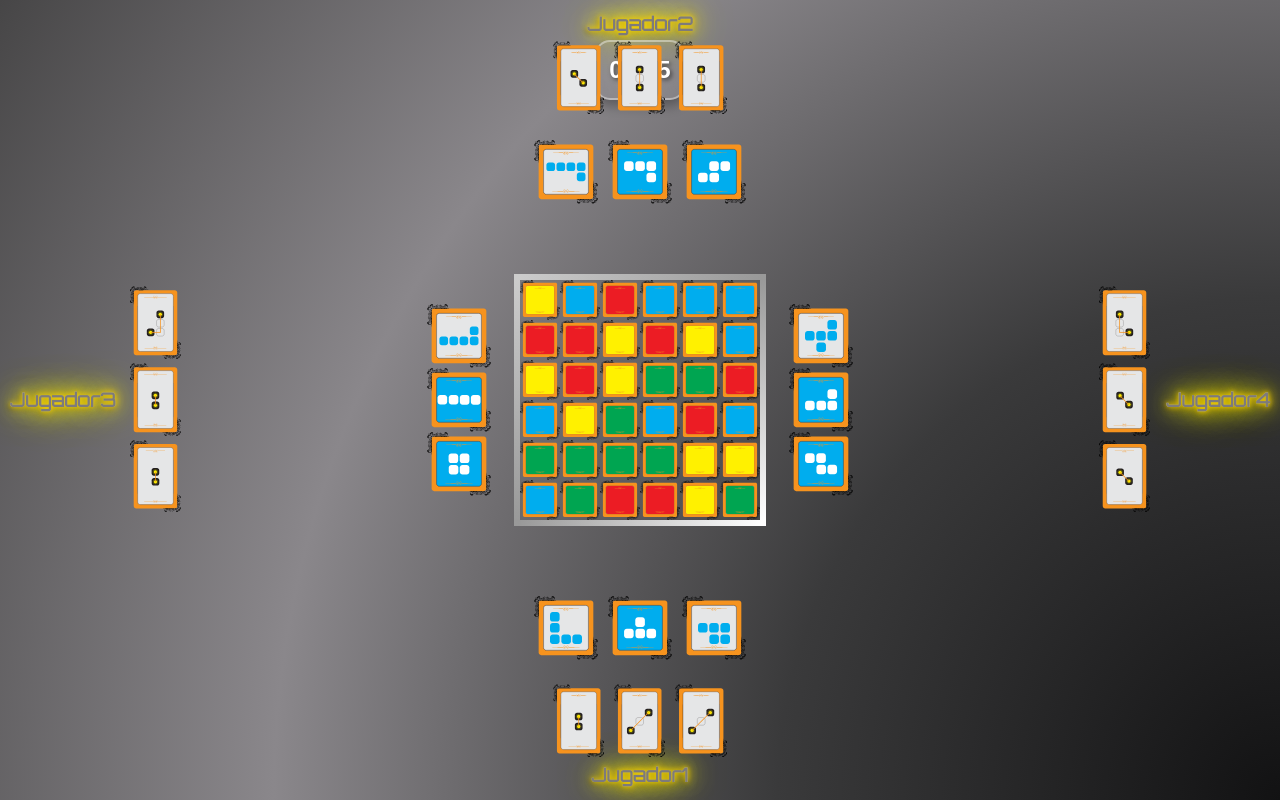
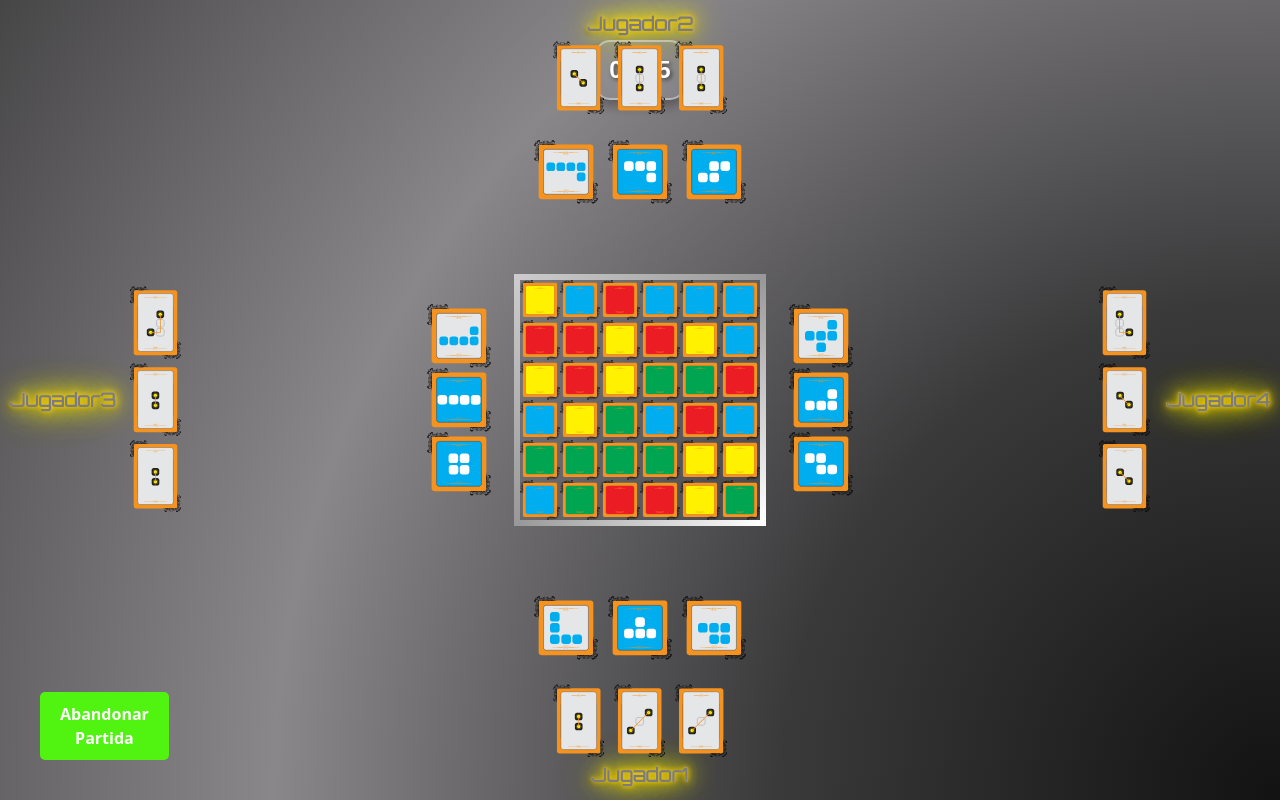
Before and after one commit to HoodedHackers/Frontend, a React (Vite) app: page /Partida/1 in a window 1280 px wide. Built offline with nearby package versions, Linux system fonts and the light colour scheme; no server answers.

Commit message:
Boton de Abandonar Partida Incorporado

```diff
--- a/src/components/Partida/Partida.css
+++ b/src/components/Partida/Partida.css
@@ -67,6 +67,13 @@
   padding-right: 10px; /* Padding de 10 píxeles en el borde izquierdo */
 }
 
+.abandonar-partida-container {
+  position: absolute; /* Permite colocar el contenedor en una posición específica */
+  bottom: 20px; /* Distancia desde el borde inferior */
+  left: 20px; /* Distancia desde el borde izquierdo */
+  z-index: 2; /* Asegúrate de que el botón esté encima de otros elementos */
+}
+
 .startButton {
   z-index: 20; /* Asegúrate de que el botón esté encima de la superposición */
   padding: 10px 20px;
--- a/src/components/Partida/Partida.jsx
+++ b/src/components/Partida/Partida.jsx
@@ -4,6 +4,7 @@ import ContainerCartasMovimiento from "./carta_movimiento/container_cartas_movim
 import TurnoTemporizador from "./temporizador/temporizador.jsx";
 import Tablero_Container from "./tablero/tablero_container.jsx";
 import Mazo_Carta_Figura from "./carta_figura/mazo_carta_figura.jsx";
+import Abandonar_Partida from "./abandonar_partida/abandonar_partida.jsx";
 import "./Partida.css";
 
 function Partida() {
@@ -90,6 +91,9 @@ function Partida() {
       <div >
         <Mazo_Carta_Figura />
       </div>
+      <div className="abandonar-partida-container">
+        <Abandonar_Partida />
+      </div>
       {isOverlayVisible && <div className="overlay"></div>}
     </div>
   );
--- a/src/components/Partida/abandonar_partida/abandonar_partida.css
+++ b/src/components/Partida/abandonar_partida/abandonar_partida.css
@@ -3,13 +3,6 @@
     color: #00d9ff;
     cursor: pointer;
     transition: color 0.2s ease;
-  }
-
-  .abandonar-partida-boton:active {
-    transform: scale(0.95);
-  }
-
-  .abandonar-partida-boton {
     background-color: #51f311; /* Color de fondo rojo */
     color: white; /* Color del texto blanco */
     border: none;
@@ -19,6 +12,10 @@
     border-radius: 5px;
     cursor: pointer;
     transition: background-color 0.3s ease;
+  }
+
+.abandonar-partida-boton:active {
+  transform: scale(0.95);
 }
 
 .abandonar-partida-boton:hover {
@@ -29,3 +26,13 @@
     background-color: #cccccc; /* Color gris cuando está deshabilitado */
     cursor: not-allowed;
 }
+
+/* abandonar_partida.css */
+.error-message {
+  opacity: 1; /* Comienza completamente visible */
+  transition: opacity 0.5s ease; /* Efecto de transición */
+}
+
+.error-message.fade-out {
+  opacity: 0; /* Se desvanece */
+}
--- a/src/components/Partida/abandonar_partida/abandonar_partida.jsx
+++ b/src/components/Partida/abandonar_partida/abandonar_partida.jsx
@@ -1,10 +1,11 @@
-import React, { useState } from 'react';
+import React, { useState, useEffect } from 'react';
 import { useNavigate } from 'react-router-dom';
 import './abandonar_partida.css';
 
 const Abandonar_Partida = () => {
     const [error, setError] = useState(null);
     const [loading, setLoading] = useState(false);
+    const [fadeOut, setFadeOut] = useState(false); // Estado para manejar el desvanecimiento
     const navigate = useNavigate();
 
     const ident = localStorage.getItem('identifier');
@@ -13,6 +14,7 @@ const Abandonar_Partida = () => {
     const manejadorAbandonarPartida = async () => {
         setLoading(true);
         setError(null);
+        setFadeOut(false);
 
         try {
             const response = await fetch(`http://127.0.0.1:8000/api/lobby/salir/${partidaId}`, {
@@ -49,9 +51,26 @@ const Abandonar_Partida = () => {
         }
     };
 
+    useEffect(() => {
+        if (error) {
+            const timer = setTimeout(() => {
+                setFadeOut(true); // Activa el desvanecimiento
+                setTimeout(() => {
+                    setError(null); // Limpia el mensaje de error después del desvanecimiento
+                }, 5000); // Tiempo de desvanecimiento
+            }, 5000); // Tiempo que el mensaje es visible
+
+            return () => clearTimeout(timer); // Limpiar temporizador
+        }
+    }, [error]); // Ejecutar efecto cada vez que 'error' cambie
+
     return (
         <div className="abandonar-partida-container">
-            {error && <p className="error-message">{error}</p>}
+            {error && (
+                <p className={`error-message ${fadeOut ? 'fade-out' : ''}`}>
+                    {error}
+                </p>
+            )}
 
             <button
                 variant='contained'
```
